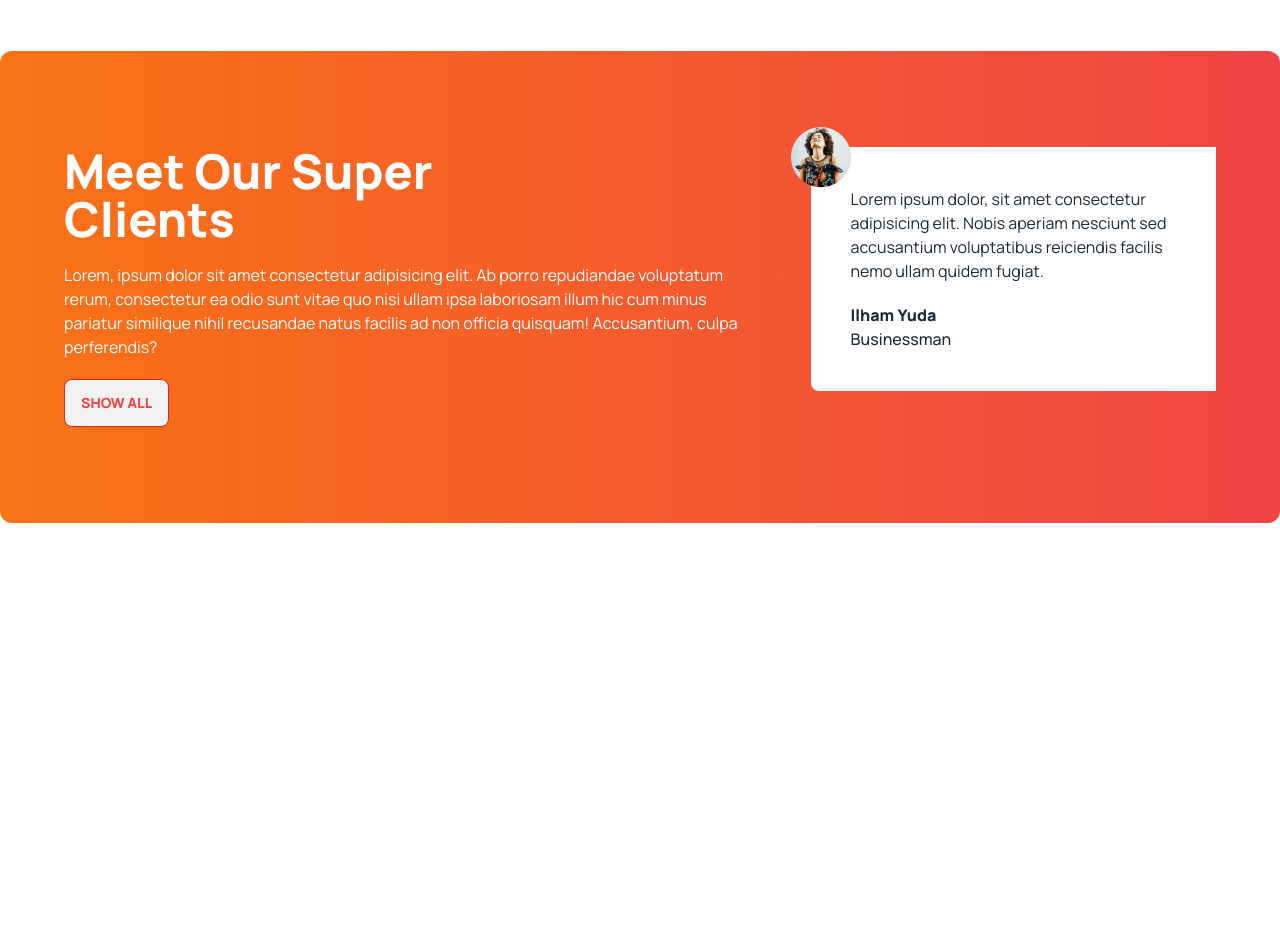
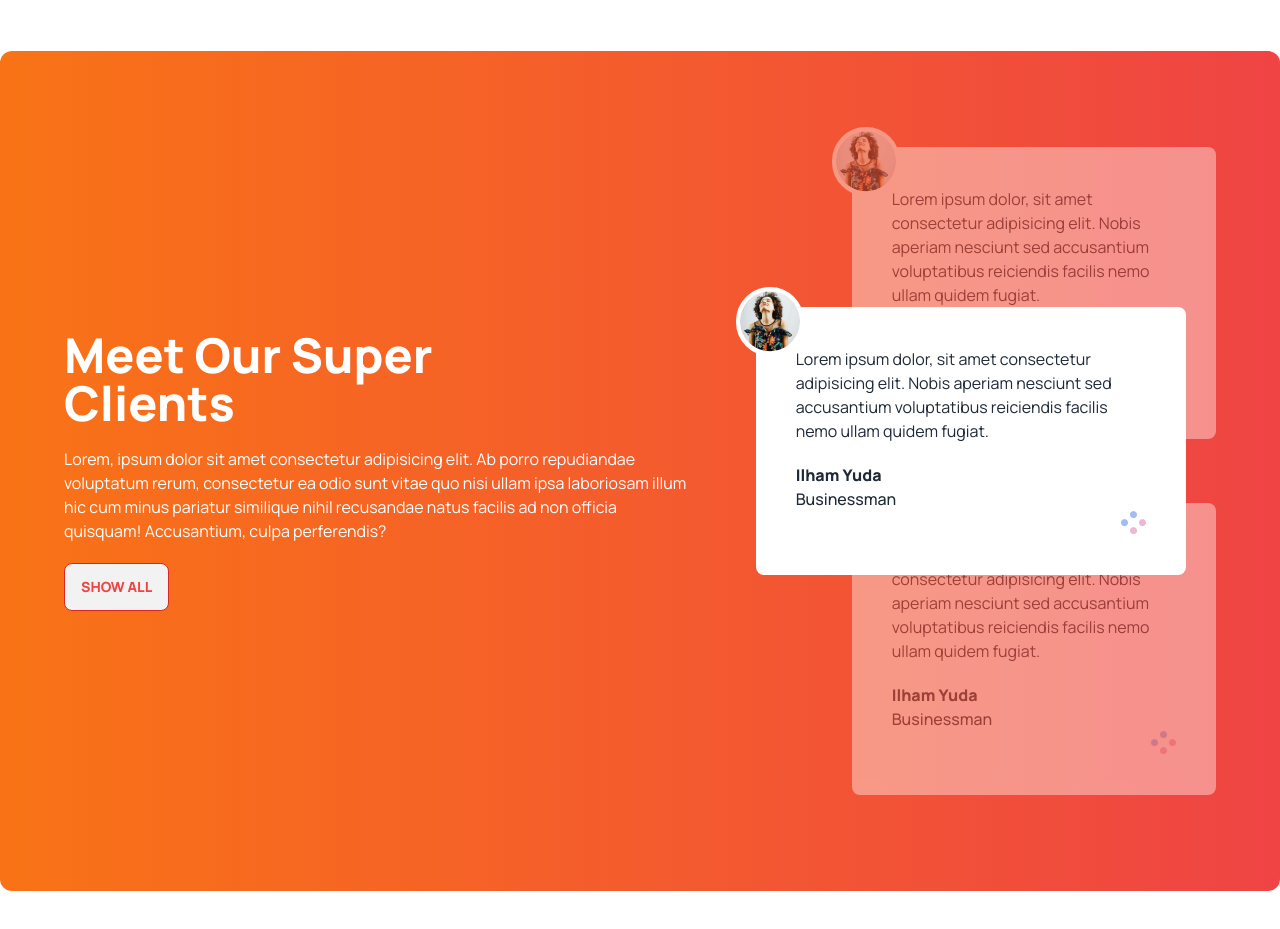
Before and after one commit to mahizaman490/Tea-house-website, a plain HTML site: page index.html in a window 1280 px wide. Shown: the part 1760-2689 px from the top of the page. Before the commit the page ends 2379 px from the top, so only its background shows below. Drawn offline with nearby package versions, Linux system fonts and the light colour scheme.

Commit message:
update the clients section with position opacity and z index

```diff
--- a/index.html
+++ b/index.html
@@ -135,19 +135,50 @@
 
 <!-- super client section -->
 <section class="my-24 flex flex-col md:flex-row gap-12 rounded-xl px-16 py-24 bg-gradient-to-r from-orange-500 to-red-500">
-<div class="space-y-5">
+<div class=" flex justify-center items-center pr-28 ">
+ <div class="space-y-5">
   <h2 class="text-5xl font-extrabold text-white">Meet Our Super <br> Clients</h2>
   <p class="bold text-white">Lorem, ipsum dolor sit amet consectetur adipisicing elit. Ab porro repudiandae voluptatum rerum, consectetur ea odio sunt vitae quo nisi ullam ipsa laboriosam illum hic cum minus pariatur similique nihil recusandae natus facilis ad non officia quisquam! Accusantium, culpa perferendis?</p>
   <button class="btn font-extrabold text-red-500 border-red-600">Show All</button>
+ </div>
 </div>
-<div>
-  <!-- review -->
+<!-- review container -->
+<div class="relative">
+  <!--next review -->
 
-<div class="p-10 rounded-l-lg bg-white relative">
-  <img class="absolute -left-5 -top-5 " src="./images/client.png" alt="">
+<div class="p-10 opacity-40 rounded-lg mb-16 bg-white relative z-10">
+  <img class="absolute -left-5 -top-5 border-4 border-white rounded-full bg-white " src="./images/client.png" alt="">
   <p>Lorem ipsum dolor, sit amet consectetur adipisicing elit. Nobis aperiam nesciunt sed accusantium voluptatibus reiciendis facilis nemo ullam quidem fugiat.</p>
   <h4 class="font-extrabold mt-5">Ilham Yuda</h4>
   <p class="font-medium">Businessman</p>
+<div class="flex justify-end">
+  <img class="" src="./images/circles.png" alt="">
+
+</div>
+</div>
+  <!--current review -->
+
+<div class="p-10 rounded-lg bg-white absolute top-40 -left-24 lg:w-[430px] z-20">
+  <img class="absolute -left-5 -top-5 border-4 border-white rounded-full bg-white " src="./images/client.png" alt="">
+  <p>Lorem ipsum dolor, sit amet consectetur adipisicing elit. Nobis aperiam nesciunt sed accusantium voluptatibus reiciendis facilis nemo ullam quidem fugiat.</p>
+  <h4 class="font-extrabold mt-5">Ilham Yuda</h4>
+  <p class="font-medium">Businessman</p>
+<div class="flex justify-end">
+  <img class="" src="./images/circles.png" alt="">
+
+</div>
+</div>
+  <!--previous review -->
+
+<div class="p-10 opacity-40 rounded-lg bg-white relative z-10">
+  <img class="absolute -left-5 -top-5 border-4 border-white rounded-full bg-white " src="./images/client.png" alt="">
+  <p>Lorem ipsum dolor, sit amet consectetur adipisicing elit. Nobis aperiam nesciunt sed accusantium voluptatibus reiciendis facilis nemo ullam quidem fugiat.</p>
+  <h4 class="font-extrabold mt-5">Ilham Yuda</h4>
+  <p class="font-medium">Businessman</p>
+<div class="flex justify-end">
+  <img class="" src="./images/circles.png" alt="">
+
+</div>
 </div>
 
 </div>
```
